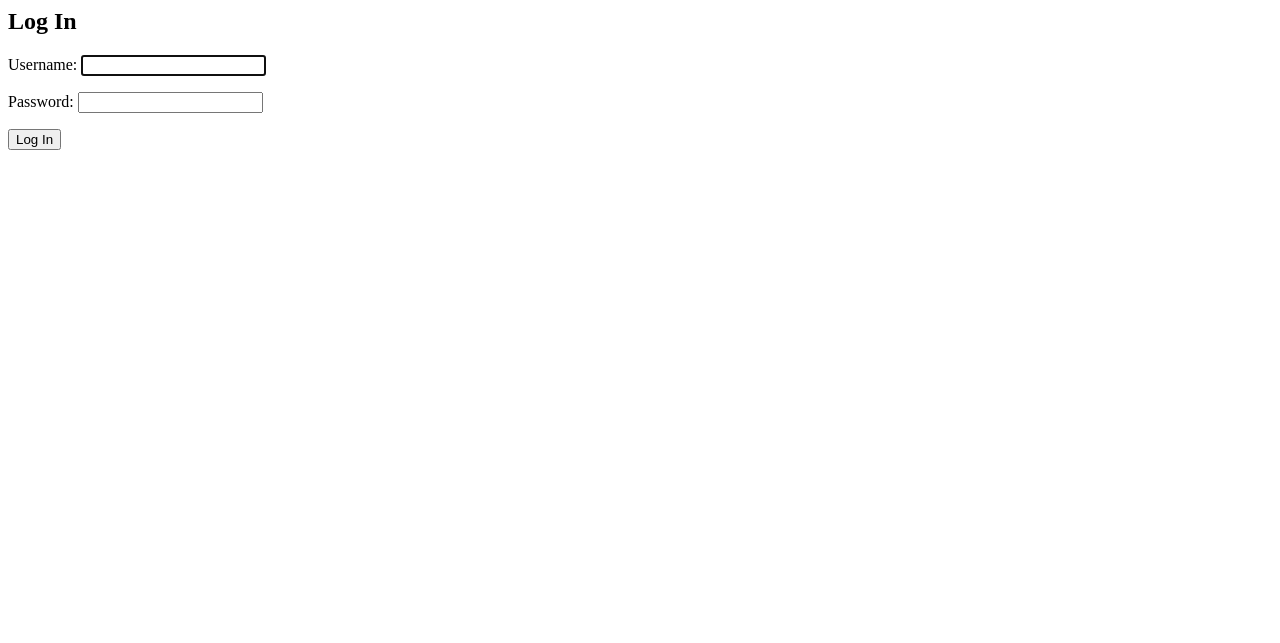
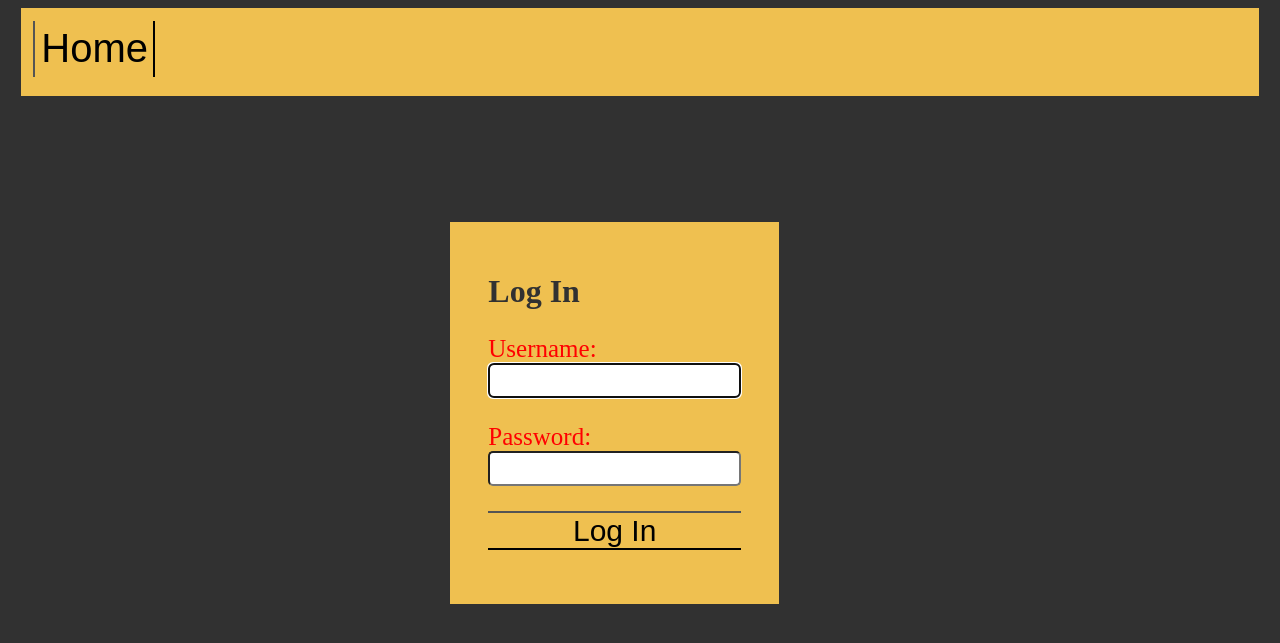
Before and after one commit to shabane/django_pastebin, a Django app: page /accounts/login/ in a window 1280 px wide. Shown: the top 643 px of the page. Run offline with Django 3.2, Linux system fonts and the light colour scheme.

Commit message:
login page now can direct you to home. logout and do that too.
todo :
	index should not have 'home button'

```diff
--- a/clipboard/templates/index.html
+++ b/clipboard/templates/index.html
@@ -13,7 +13,7 @@
         <nav class="navbar" style="background-color: #01957d;">
             <div class="container-fluid justify-content-start">
 
-                <a href="">
+                <a href="/">
                     <button class="btn btn-outline-light me-2 btn-lg" type="button">
                         <span class="icono-home"></span>
                         Home
--- a/clipboard/templates/logout.html
+++ b/clipboard/templates/logout.html
@@ -13,7 +13,7 @@
         <nav class="navbar" style="background-color: #01957d;">
             <div class="container-fluid justify-content-start">
 
-                <a href="">
+                <a href="/">
                     <button class="btn btn-outline-light me-2 btn-lg" type="button">
                         <span class="icono-home"></span>
                         Home
--- a/templates/registration/login.html
+++ b/templates/registration/login.html
@@ -1,14 +1,94 @@
 <html>
     <head>
         <title>login</title>
+
+        <style>
+
+            .head
+            {
+                background-color: #EFC050;
+                width: 96%;
+                height: 8%;
+                padding: 1%;
+                margin-left: 1%;
+            }
+
+            body
+            {
+                background-color: #313131;
+            }
+            .center
+            {
+                background-color: #EFC050;
+                margin-left: 35%;
+                margin-top: 10%;
+                padding: 3%;
+                width: 20%;
+            }
+
+            p
+            {
+                color: red;
+                font-size: 25px;
+            }
+
+            input
+            {
+                width: 100%;
+                font-size: 25px;
+                border-radius: 5px;
+            }
+
+            input:hover
+            {
+                font-size: 28;
+            }
+
+            .btm
+            {
+                border-left-width: 0;
+                border-right-width: 0;
+                font-size: 30px;
+                width: 100%;
+                height: 5%;
+                background-color: transparent;
+                /* margin-left: 14%; */
+            }
+
+            button:hover
+            {
+                color: white;
+                background-color: #444444;
+                border-radius: 5px;
+            }
+
+            .btm2
+            {
+                background-color: transparent;
+                width: 10%;
+                height: 90%;
+                font-size: 40px;
+                /* margin-left: 1%; */
+                border-top-width: 0px;
+                border-bottom-width: 0px;
+            }
+            </style>
     </head>
 
     <body>
-        <h2>Log In</h2>
+        <div class="head">
+            <button class="btm2">
+                Home
+            </button>
+        </div>
+
+        <div class="center">
+        <h1 style="color: #313131; margin-top: 5%;">Log In</h1>
         <form method="post">
             {% csrf_token %}
             {{ form.as_p }}
-            <button type="submit">Log In</button>
+            <button class="btm" type="submit">Log In</button>
         </form>
+    </div>
     </body>
 </html>
```
Also changed, not shown: db.sqlite3.
